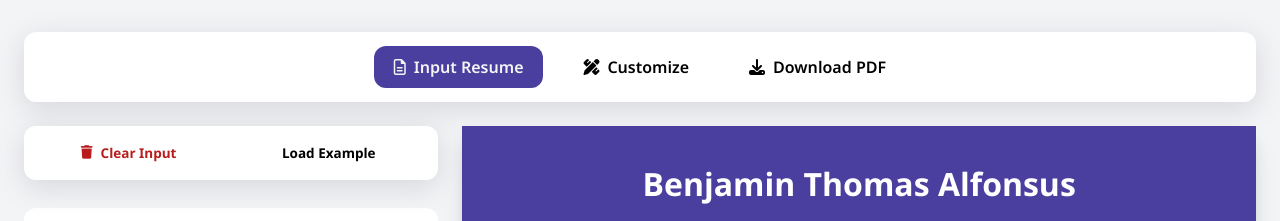
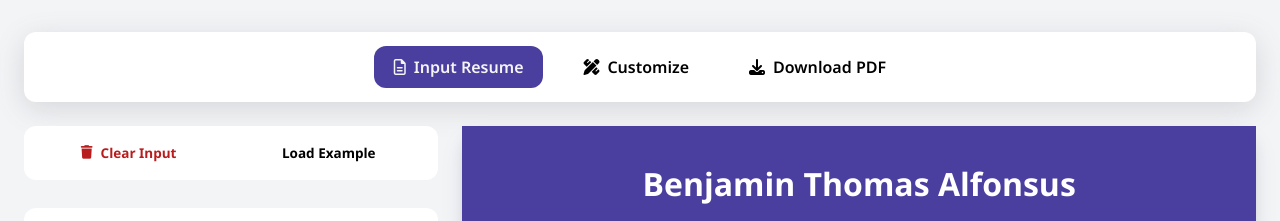
Before and after one commit to rubengitdev/4Resume, a React (Create React App) app: page / in a window 1280 px wide. Shown: the top 221 px of the page. Built offline with nearby package versions, Linux system fonts and the light colour scheme.

Commit message:
Refactor: Remove box shadow

```diff
--- a/src/components/Resume/template-loader/TemplateLoader.css
+++ b/src/components/Resume/template-loader/TemplateLoader.css
@@ -9,7 +9,6 @@
     position: sticky;
     top: 8px;
     z-index: 3;
-    box-shadow: rgba(100, 100, 111, 0.2) 0px 7px 29px 0px;
 }
 
 .template-loader button {
```
